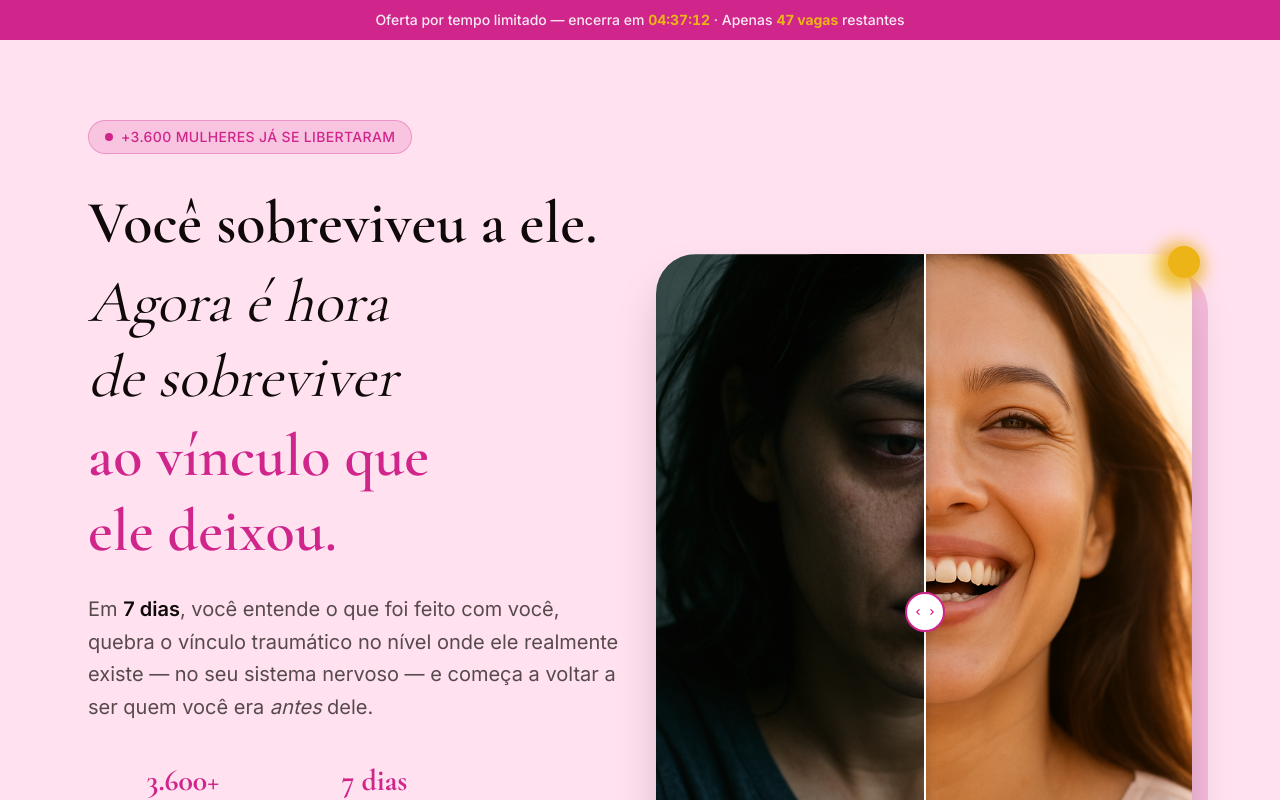
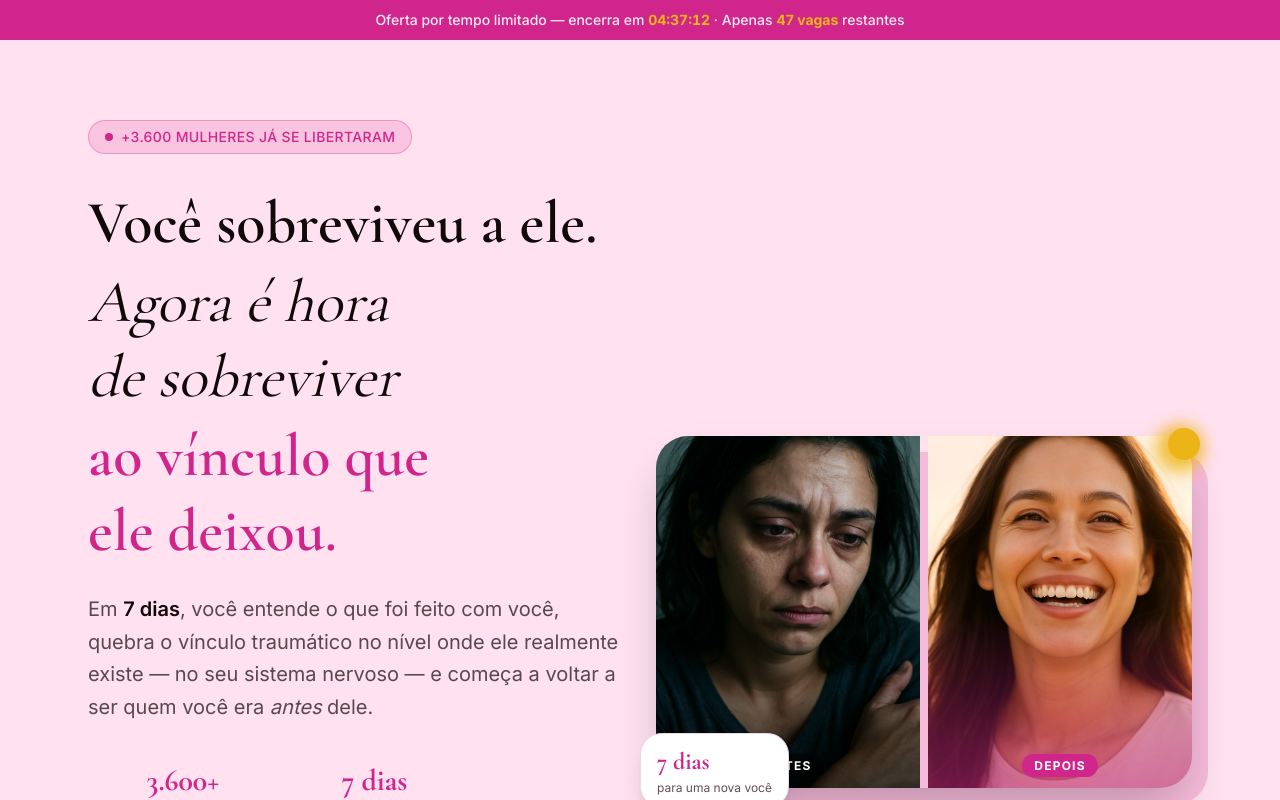
Before and after one commit to lukasmaia182-eng/pv7, a Next.js app: page / in a window 1280 px wide. Shown: the top 800 px of the page. Built offline with nearby package versions, Linux system fonts and the light colour scheme.

Commit message:
refactor: substitui slider interativo por duas imagens antes/depois lado a lado no hero
Co-authored-by: v0[bot] <v0[bot]@users.noreply.github.com>

```diff
--- a/components/sales/BeforeAfterSlider.tsx
+++ /dev/null
@@ -1,100 +0,0 @@
-'use client'
-
-import Image from 'next/image'
-import { useCallback, useRef, useState } from 'react'
-
-export function BeforeAfterSlider() {
-  const [position, setPosition] = useState(50)
-  const containerRef = useRef<HTMLDivElement>(null)
-  const isDragging = useRef(false)
-
-  const updatePosition = useCallback((clientX: number) => {
-    if (!containerRef.current) return
-    const rect = containerRef.current.getBoundingClientRect()
-    const x = Math.max(0, Math.min(clientX - rect.left, rect.width))
-    setPosition((x / rect.width) * 100)
-  }, [])
-
-  const onMouseDown = () => {
-    isDragging.current = true
-  }
-  const onMouseMove = (e: React.MouseEvent) => {
-    if (!isDragging.current) return
-    updatePosition(e.clientX)
-  }
-  const onMouseUp = () => {
-    isDragging.current = false
-  }
-
-  const onTouchMove = (e: React.TouchEvent) => {
-    updatePosition(e.touches[0].clientX)
-  }
-
-  return (
-    <div
-      ref={containerRef}
-      className="relative w-full aspect-[3/4] rounded-[2.5rem] overflow-hidden shadow-2xl cursor-ew-resize select-none"
-      onMouseDown={onMouseDown}
-      onMouseMove={onMouseMove}
-      onMouseUp={onMouseUp}
-      onMouseLeave={onMouseUp}
-      onTouchMove={onTouchMove}
-    >
-      {/* DEPOIS — imagem de fundo (full) */}
-      <div className="absolute inset-0">
-        <Image
-          src="/images/after.png"
-          alt="Depois do Desafio Desapego Narcisista — liberdade emocional"
-          fill
-          className="object-cover object-top"
-          priority
-        />
-        {/* Label DEPOIS */}
-        <div className="absolute bottom-4 right-4 bg-[var(--color-brand)] text-white text-xs font-bold px-3 py-1.5 rounded-full uppercase tracking-wider shadow-lg">
-          Depois
-        </div>
-      </div>
-
-      {/* ANTES — clipado à esquerda do divisor */}
-      <div
-        className="absolute inset-0 overflow-hidden"
-        style={{ clipPath: `inset(0 ${100 - position}% 0 0)` }}
-      >
-        <Image
-          src="/images/before.png"
-          alt="Antes do Desafio Desapego Narcisista — dor emocional"
-          fill
-          className="object-cover object-top"
-          priority
-        />
-        {/* Overlay escuro sutil para reforçar o contraste do "antes" */}
-        <div className="absolute inset-0 bg-[oklch(0.15_0.01_30)]/20" />
-        {/* Label ANTES */}
-        <div className="absolute bottom-4 left-4 bg-foreground text-background text-xs font-bold px-3 py-1.5 rounded-full uppercase tracking-wider shadow-lg">
-          Antes
-        </div>
-      </div>
-
-      {/* Linha divisória */}
-      <div
-        className="absolute top-0 bottom-0 w-0.5 bg-white shadow-[0_0_8px_rgba(0,0,0,0.4)]"
-        style={{ left: `${position}%` }}
-      >
-        {/* Handle circular */}
-        <div className="absolute top-1/2 left-1/2 -translate-x-1/2 -translate-y-1/2 w-10 h-10 rounded-full bg-white shadow-xl border-2 border-[var(--color-brand)] flex items-center justify-center gap-0.5">
-          <svg className="w-3 h-3 text-[var(--color-brand)]" fill="currentColor" viewBox="0 0 20 20">
-            <path fillRule="evenodd" d="M12.707 5.293a1 1 0 010 1.414L9.414 10l3.293 3.293a1 1 0 01-1.414 1.414l-4-4a1 1 0 010-1.414l4-4a1 1 0 011.414 0z" clipRule="evenodd" />
-          </svg>
-          <svg className="w-3 h-3 text-[var(--color-brand)]" fill="currentColor" viewBox="0 0 20 20">
-            <path fillRule="evenodd" d="M7.293 14.707a1 1 0 010-1.414L10.586 10 7.293 6.707a1 1 0 011.414-1.414l4 4a1 1 0 010 1.414l-4 4a1 1 0 01-1.414 0z" clipRule="evenodd" />
-          </svg>
-        </div>
-      </div>
-
-      {/* Dica de arrastar (some após 2s via CSS) */}
-      <div className="absolute top-4 left-1/2 -translate-x-1/2 bg-black/50 text-white text-xs px-3 py-1.5 rounded-full pointer-events-none animate-[fadeout_2s_2s_forwards]">
-        Arraste para comparar
-      </div>
-    </div>
-  )
-}
--- a/components/sales/HeroSection.tsx
+++ b/components/sales/HeroSection.tsx
@@ -1,5 +1,5 @@
+import Image from 'next/image'
 import { CTAButton } from './CTAButton'
-import { BeforeAfterSlider } from './BeforeAfterSlider'
 
 export function HeroSection() {
   return (
@@ -81,12 +81,48 @@ export function HeroSection() {
             </div>
           </div>
 
-          {/* Right — antes/depois slider */}
+          {/* Right — antes e depois lado a lado */}
           <div className="relative order-1 md:order-2 flex justify-center md:justify-end">
             <div className="relative w-full max-w-sm md:max-w-none">
-              {/* Decorative shape behind slider */}
-              <div className="absolute inset-0 rounded-[2.5rem] bg-[var(--color-brand)]/20 translate-x-4 translate-y-4" />
-              <BeforeAfterSlider />
+              {/* Decorative shape behind images */}
+              <div className="absolute inset-0 rounded-[2rem] bg-[var(--color-brand)]/20 translate-x-4 translate-y-4" />
+
+              <div className="relative grid grid-cols-2 gap-2 rounded-[2rem] overflow-hidden shadow-2xl">
+                {/* ANTES */}
+                <div className="relative aspect-[3/4]">
+                  <Image
+                    src="/images/before.png"
+                    alt="Antes — dor emocional do relacionamento narcisista"
+                    fill
+                    className="object-cover object-top"
+                    priority
+                  />
+                  <div className="absolute inset-0 bg-gradient-to-t from-black/60 via-transparent to-transparent" />
+                  <div className="absolute bottom-3 left-0 right-0 text-center">
+                    <span className="bg-black/50 text-white text-xs font-bold uppercase tracking-widest px-3 py-1 rounded-full">
+                      Antes
+                    </span>
+                  </div>
+                </div>
+
+                {/* DEPOIS */}
+                <div className="relative aspect-[3/4]">
+                  <Image
+                    src="/images/after.png"
+                    alt="Depois — liberdade e renascimento emocional"
+                    fill
+                    className="object-cover object-top"
+                    priority
+                  />
+                  <div className="absolute inset-0 bg-gradient-to-t from-[var(--color-brand)]/50 via-transparent to-transparent" />
+                  <div className="absolute bottom-3 left-0 right-0 text-center">
+                    <span className="bg-[var(--color-brand)] text-white text-xs font-bold uppercase tracking-widest px-3 py-1 rounded-full">
+                      Depois
+                    </span>
+                  </div>
+                </div>
+              </div>
+
               {/* Floating badge */}
               <div className="absolute -bottom-5 -left-4 bg-white rounded-2xl shadow-xl px-4 py-3 border border-border z-10">
                 <div className="font-heading text-2xl font-bold text-[var(--color-brand)]">7 dias</div>
```
